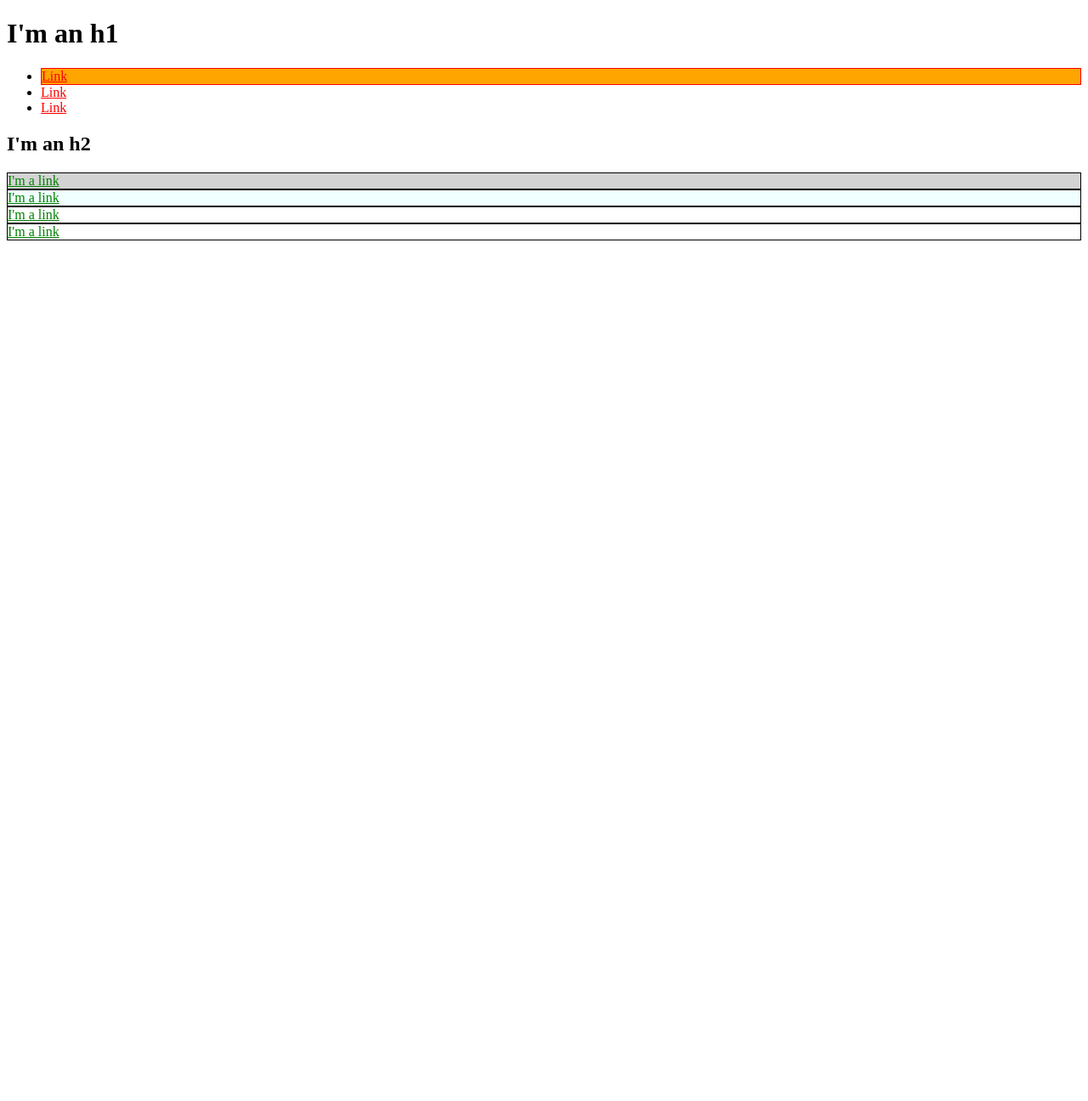
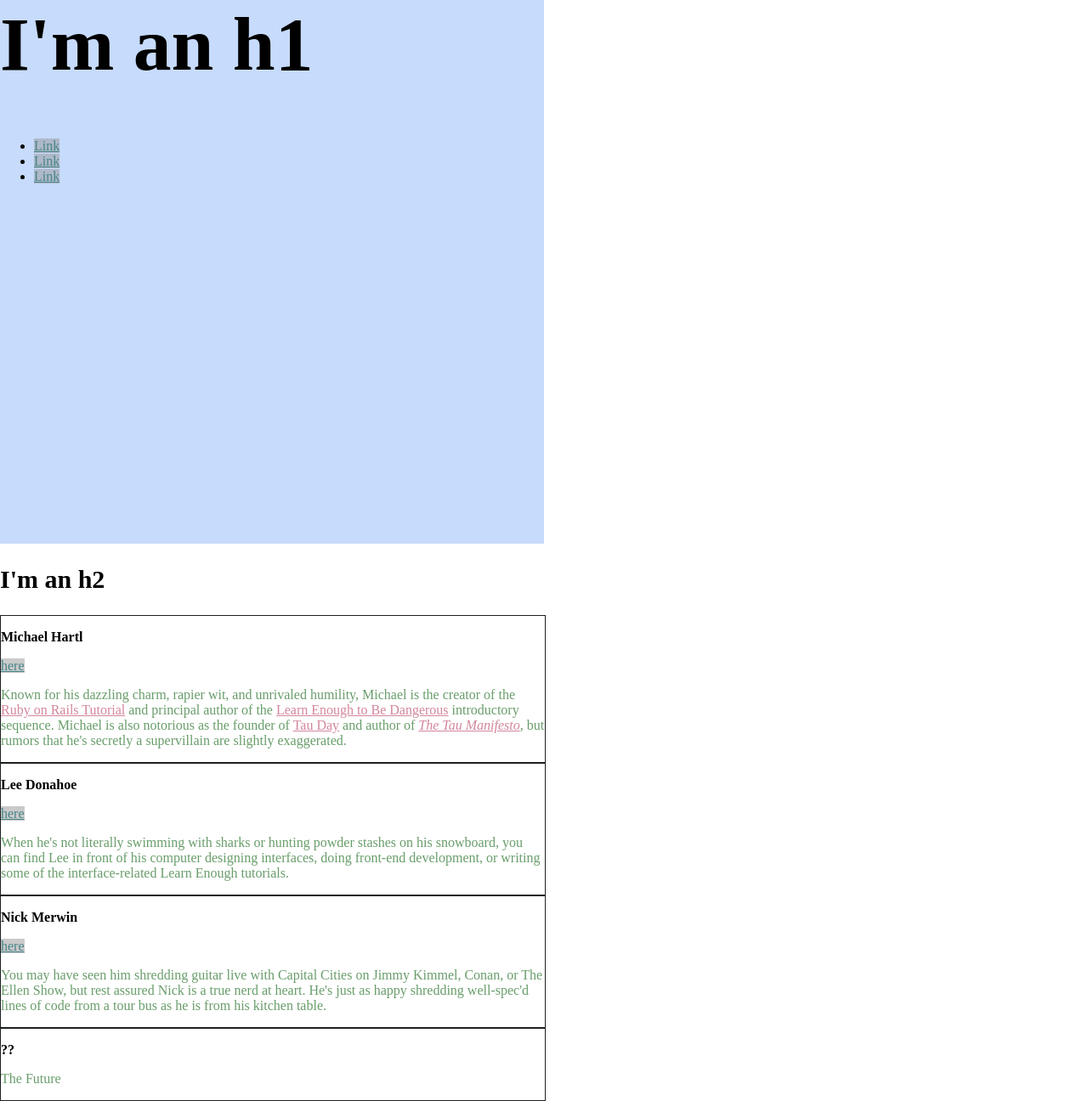
Before and after one commit to rortizva/rortizva.github.io, a plain HTML site: page index.html in a window 1280 px wide. Shown: the whole page at 85% size. Before the commit the page ends 800 px from the top, so only its background shows below. Drawn offline with Linux system fonts and the light colour scheme.

Commit message:
finish ch. 3

```diff
--- a/index.html
+++ b/index.html
@@ -4,53 +4,126 @@
     <title>Test Page: Don't Panic</title>
     <meta charset="utf-8">
     <style type="text/css">
+
+      /* GLOBAL STYLES */
       a {
-        color: red;
+        color: #d3869b;
       }
-      .azure {
-        background-color: azure;
+      h2 {
+        font-size: 30px;
+      }
+      html, body {
+        margin: 0;
+        padding: 0;
+      }
+      h1 {
+        font-size: 7vw;
+        margin-top: 0;
+      }
+
+      /* HERO STYLES */
+      .full-hero {
+        background-color: #c7dbfc;
+        height: 50vw;
+        width: 50vw;
+      }
+
+      /* SOCIAL STYLES */
+      .social-link {
+        color: #458588;
+        background: rgba(150, 150, 150, 0.5);
+      }
+
+      /* BIO STYLES */
+      .bio-wrapper {
+        font-size: 24px;
       }
       .bio-box {
-        border: 1px solid black;
+        border: 1px solid #1d2021;
+        font-size: 1rem;
+        width: 50%;
       }
-      .bio-box a {
-        color: green;
+      .bio-box h3 {
+        font-size: 1em;
       }
-      #exec-bio {
-        background-color: lightgray;
+      .bio-copy {
+        color: #689d6a;
+        font-size: 1em;
       }
-      #orange-back {
-        background-color: orange;
-        border: 1px solid red;
-      }
+
     </style>
   </head>
 
   <body>
+    <div class="full-hero hero-home">
       <h1>I'm an h1</h1>
         <ul>
-      <li id="orange-back">
-        <a href="https://example.com/">Link</a>
+          <li>
+            <a href="https://example.com/" class="social-link">Link</a>
           </li>
           <li>
-        <a href="https://example.com/">Link</a>
+            <a href="https://example.com/" class="social-link">Link</a>
           </li>
           <li>
-        <a href="https://example.com/">Link</a>
+            <a href="https://example.com/" class="social-link">Link</a>
           </li>
         </ul>
+    </div>
+
     <h2>I'm an h2</h2>
-    <div id="exec-bio" class="bio-box">
-      <a href="https://example.com/">I'm a link</a>
+
+    <div class="bio-wrapper">
+    <div class="bio-box">
+      <h3>Michael Hartl</h3>
+      <a href="https://twitter.com/mhartl" class="social-link">here</a>
+      <div class="bio-copy">
+      <p>
+        Known for his dazzling charm, rapier wit, and unrivaled humility,
+        Michael is the creator of the
+        <a href="https://www.railstutorial.org/">Ruby on Rails
+        Tutorial</a> and principal author of the
+        <a href="https://learnenough.com/">
+        Learn Enough to Be Dangerous</a> introductory sequence. Michael
+        is also notorious as the founder of
+        <a href="http://tauday.com/">Tau Day</a> and author of
+        <a href="http://tauday.com/tau-manifesto"><em>The Tau
+        Manifesto</em></a>, but rumors that he's secretly a supervillain
+        are slightly exaggerated.
+      </p>
       </div>
-    <div class="bio-box azure">
-      <a href="https://example.com/">I'm a link</a>
     </div>
     <div class="bio-box">
-      <a href="https://example.com/">I'm a link</a>
+      <h3>Lee Donahoe</h3>
+      <a href="https://twitter.com/leedonahoe" class="social-link">here</a>
+      <div class="bio-copy">
+      <p>
+        When he's not literally swimming with sharks or hunting powder stashes on
+        his snowboard, you can find Lee in front of his computer designing
+        interfaces, doing front-end development, or writing some of the
+        interface-related Learn Enough tutorials.
+      </p>
+      </div>
     </div>
     <div class="bio-box">
-      <a href="https://example.com/">I'm a link</a>
+      <h3>Nick Merwin</h3>
+      <a href="https://twitter.com/nickmerwin" class="social-link">here</a>
+      <div class="bio-copy">
+      <p>
+        You may have seen him shredding guitar live with Capital Cities on Jimmy
+        Kimmel, Conan, or The Ellen Show, but rest assured Nick is a true nerd at
+        heart. He's just as happy shredding well-spec'd lines of code from a tour
+        bus as he is from his kitchen table.
+      </p>
+      </div>
+    </div>
+    <div class="bio-box">
+      <h3>??</h3>
+      <div class="bio-copy">
+      <p>
+        The Future
+      </p>
+    </div>
+    </div>
   </div>
   </body>
 </html>
```
Lines whose indentation alone changed are shown as unchanged.
